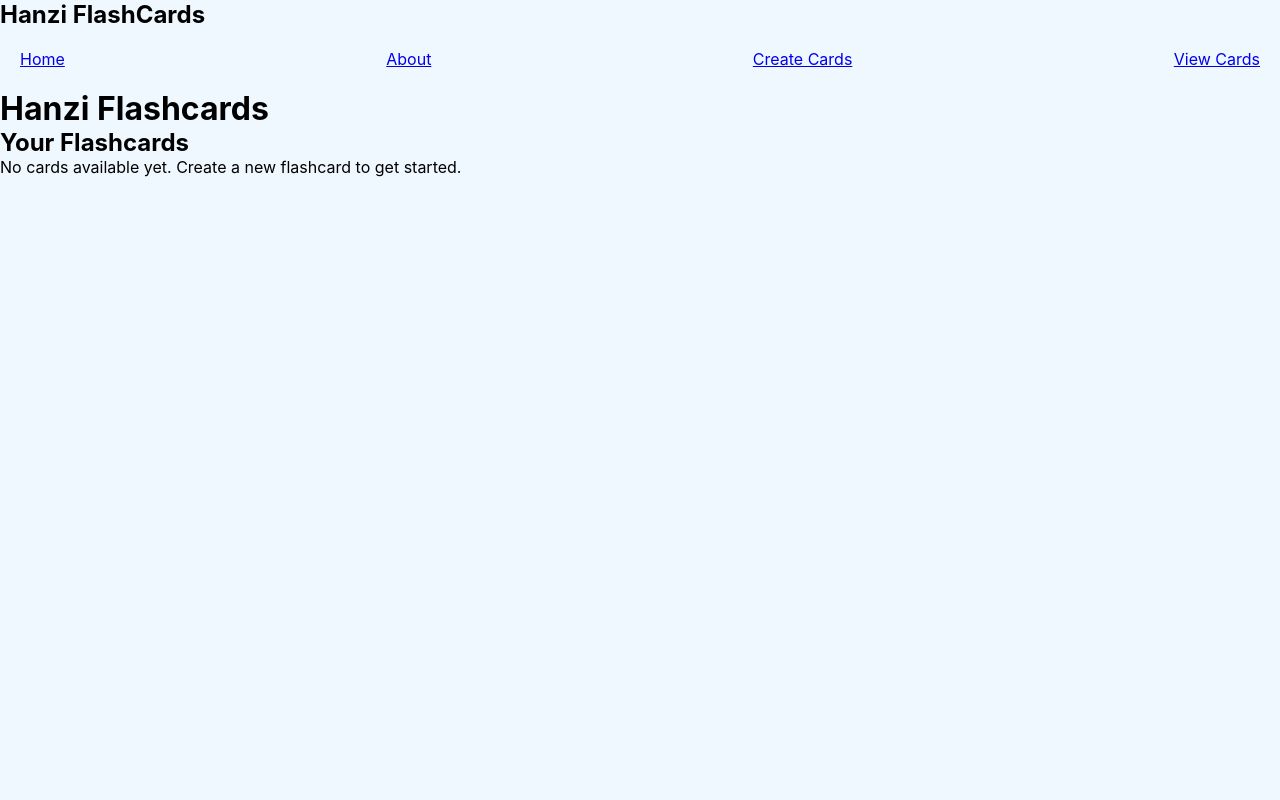
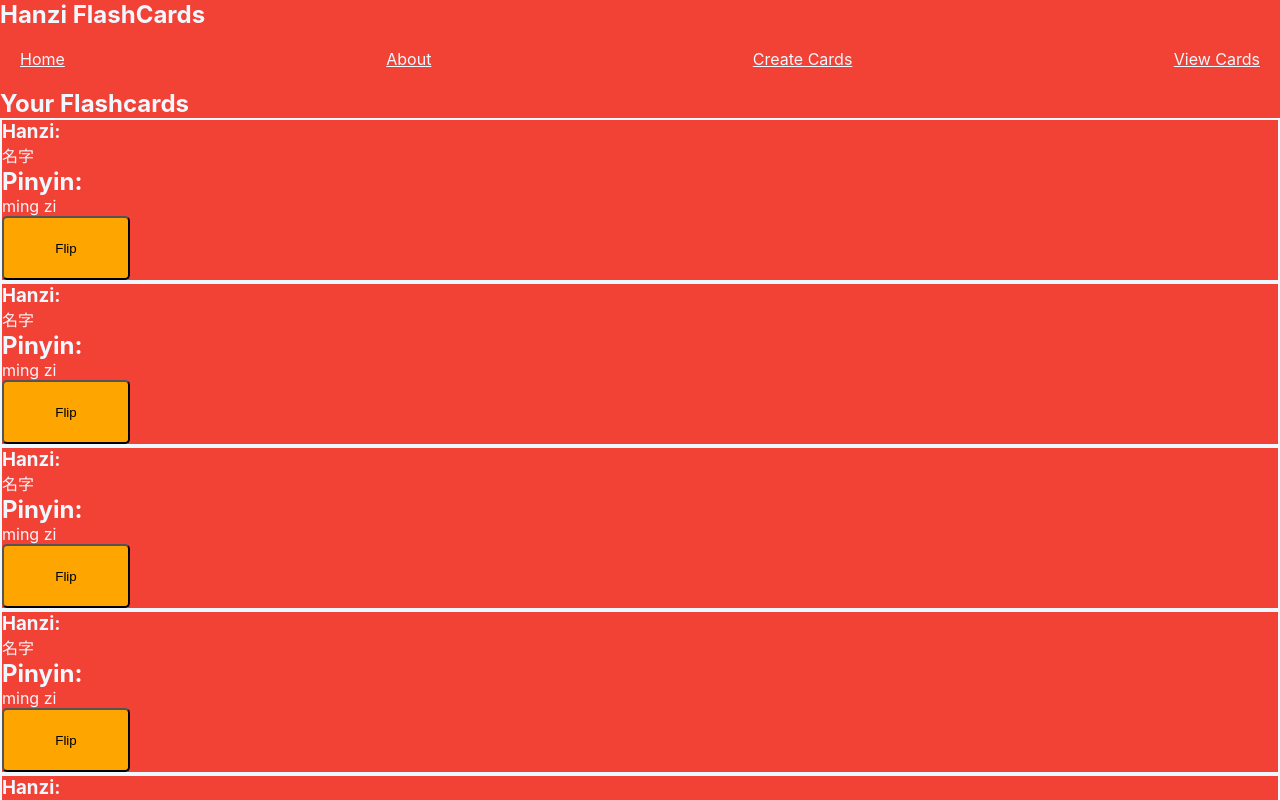
Before and after one commit to Karimi-F/phase-2-project-flashcards-app, a React (Create React App) app: page /view-cards in a window 1280 px wide. Shown: the top 800 px of the page. Built offline with nearby package versions, Linux system fonts and the light colour scheme; data requests are answered from the project's data file.

Commit message:
Gets and displays cards from db.json

```diff
--- /dev/null
+++ b/db.json
@@ -0,0 +1,144 @@
+{
+    "words": [
+      {
+        "id": "1",
+        "level": "HSK Level 1",
+        "Hanzi": "我",
+        "Pinyin": "wǒ",
+        "English translation": "I or me"
+      },
+      {
+        "id": "2",
+        "level": "HSK Level 1",
+        "Hanzi": "你",
+        "Pinyin": "nǐ",
+        "English translation": "you"
+      },
+      {
+        "id": "3",
+        "level": "HSK Level 1",
+        "Hanzi": "说",
+        "Pinyin": "shuō",
+        "English translation": "speak"
+      },
+      {
+        "id": "4",
+        "level": "HSK Level 1",
+        "Hanzi": "什么",
+        "Pinyin": "shénme",
+        "English translation": "what"
+      },
+      {
+        "id": "5",
+        "level": "HSK Level 1",
+        "Hanzi": "读",
+        "Pinyin": "dú",
+        "English translation": "read"
+      },
+      {
+        "id": "6",
+        "level": "HSK Level 1",
+        "Hanzi": "谁",
+        "Pinyin": "shéi",
+        "English translation": "who"
+      },
+      {
+        "id": "f765",
+        "level": "HSK Level 1",
+        "Hanzi": "你好",
+        "Pinyin": "Nǐ hǎo",
+        "English translation": "Hello\n"
+      },
+      {
+        "id": "b1e2",
+        "level": "HSK Level 2",
+        "Hanzi": "想",
+        "Pinyin": "xiǎng",
+        "English translation": " To want"
+      },
+      {
+        "id": "dcc3",
+        "level": "HSK Level 2",
+        "Hanzi": "快乐",
+        "Pinyin": "kuàilè",
+        "English translation": "Happy"
+      },
+      {
+        "id": "9eae",
+        "level": "HSK Level 3",
+        "Hanzi": "努力",
+        "Pinyin": "nǔlì",
+        "English translation": "To strive; To work hard"
+      },
+      {
+        "id": "bf27",
+        "level": "HSK Level 3",
+        "Hanzi": "通常",
+        "Pinyin": "tōngcháng",
+        "English translation": "Usually; Normally"
+      },
+      {
+        "id": "b030",
+        "level": "HSK Level 4",
+        "Hanzi": "研究",
+        "Pinyin": "yánjiū",
+        "English translation": "To research; Research"
+      },
+      {
+        "id": "6730",
+        "level": "HSK Level 6",
+        "Hanzi": "文化",
+        "Pinyin": "wénhuà",
+        "English translation": "Culture"
+      },
+      {
+        "id": "1f5a",
+        "level": "HSK Level 5",
+        "Hanzi": "普遍",
+        "Pinyin": "pǔbiàn",
+        "English translation": "Common; Widespread"
+      },
+      {
+        "id": "678a",
+        "level": "HSK Level 4",
+        "Hanzi": "发展",
+        "Pinyin": "fāzhǎn",
+        "English translation": "To develop; Development"
+      },
+      {
+        "id": "d420",
+        "level": "HSK Level 2",
+        "Hanzi": "朋友",
+        "Pinyin": "péngyǒu",
+        "English translation": "Friend"
+      },
+      {
+        "id": "16db",
+        "level": "HSK Level 4",
+        "Hanzi": "注意",
+        "Pinyin": "zhùyì",
+        "English translation": "To pay attention to"
+      },
+      {
+        "id": "a1e2",
+        "level": "HSK Level 1",
+        "Hanzi": "谢谢",
+        "Pinyin": "xièxiè",
+        "English translation": "Thank you"
+      },
+      {
+        "id": "f79d",
+        "level": "HSK Level 1",
+        "Hanzi": "再见",
+        "Pinyin": "zàijiàn",
+        "English translation": "Goodbye"
+      },
+      {
+        "id": "4d0b",
+        "level": "HSK Level 2",
+        "Hanzi": "告诉",
+        "Pinyin": "gàosù",
+        "English translation": "To tell"
+      }
+    ]
+  }
--- a/src/App.css
+++ b/src/App.css
@@ -1,5 +1,6 @@
 .App {
   text-align: center;
+
 }
 
 .App-logo {
--- a/src/Components/Header.js
+++ b/src/Components/Header.js
@@ -1,9 +1,10 @@
 import React from "react";
+import "../styles/Header.css";
 
 function Header (){
     return (
         <header>
-            <h1>Hanzi Flashcards</h1>
+            {/* <h1>Hanzi Flashcards</h1> */}
         </header>
     )
 }
--- a/src/Components/NavBar.js
+++ b/src/Components/NavBar.js
@@ -6,7 +6,7 @@ import "../styles/NavBar.css";
 function NavBar(){
     return(
         <nav className="navbar">
-            <h2>Hanzi FlashCards</h2>
+            <h1>Hanzi FlashCards</h1>
             <ul className="navbar-links">
                 <li>
                     <Link to="/">Home</Link>
--- a/src/pages/CreateCards.js
+++ b/src/pages/CreateCards.js
@@ -66,7 +66,7 @@ setEnglishTranslation("");
                         <option
                         key={level}
                         value={level}
-                        >Level{level}</option>
+                        >Level {level}</option>
                     ))}
                 </select>
                 <br/>
--- a/src/pages/Home.js
+++ b/src/pages/Home.js
@@ -2,6 +2,7 @@ import React from "react";
 import About from "../pages/About";
 // import Login from "../Components/Login"
 import Header from "../Components/Header";
+import "../styles/Home.css";
 
 function Home() {
 
@@ -18,7 +19,7 @@ function Home() {
     </p>
 
   {/* <Login /> */}
-  <About />
+  {/* <About /> */}
   {/* <CreateCards createCard={createCard}/> */}
   </div></>
 
--- a/src/pages/ViewCards.js
+++ b/src/pages/ViewCards.js
@@ -1,16 +1,42 @@
-import React from "react";
+import React, { useEffect } from "react";
 import CardDisplay from "../Components/CardDisplay";
 import "../styles/ViewCards.css";
 
-function ViewCards({cards}){
+function ViewCards(){
+
+const[cards,setCards] = React.useState([]);
+const[loading,setLoading] = React.useState(true);
+const[error,setError] = React.useState(null);
+
+useEffect(() => {
+    setLoading(true);
+
+ fetch("http://localhost:5000/words")
+ .then((response)=>{
+    if (!response.ok){
+        throw new Error ("Failed to fetch data");
+    } return response.json()
+ })
+ .then(data => {
+    setCards(data);
+    setLoading(false);
+ })
+ .catch(error => {
+    setError(error.message);
+    setLoading(false);
+ });
+},[]);
+
     return(
         <div className="view-cards">
         <h2>Your Flashcards</h2>
+        {loading && <p>Loading your flashcards...</p>}
+        {error && <p style={{color:"red"}}>Error:{error}</p>}
         <div className="card-list">
             {cards.length > 0 ? (
-                cards.map((card, index) => (
+                cards.map((card) => (
                     <CardDisplay
-                    key={index}
+                    key={card.id}
                     level={card.level}
                     hanzi={card.hanzi}
                     pinyin={card.pinyin}
--- a/src/styles/CreateCards.css
+++ b/src/styles/CreateCards.css
@@ -1,6 +1,7 @@
 *{
     padding: 0;
     margin: 0;
+    background-color: #F24236;
 }
 
 .form-container{
@@ -9,6 +10,38 @@
     border-radius: 5px;
     font-weight: 600;
     font-size: 20px;
+    height: 300px;
+}
+
+.form-container h2{
+    display: flex;
+    justify-content: center;
+}
+
+.form-container form{
+    padding: 20px;
+    margin-bottom: 30px;
+}
+
+.form-container label{
+    font-size: 20px;
+}
+
+.form-container select{
+    font-size: 20px;
+    border-radius:3px ;
+}
+
+.form-container option{
+    font-size: 20px;
+}
+
+.form-container input{
+    width: 10vw;
+    height: 2vw;
+    border-radius: 3px;
+    font-size: 20px;
+
 }
 
 .form-container .btn{
--- /dev/null
+++ b/src/styles/Header.css
@@ -0,0 +1,3 @@
+*{
+    background-color:#D3BAB8;
+}
--- /dev/null
+++ b/src/styles/Home.css
@@ -0,0 +1,36 @@
+*{
+    color: aliceblue;
+}
+
+/* *{
+    position: relative;
+    background-image: url('../assets/images/timothee-gidenne-xyIA0tRwpX4-unsplash.jpg');
+    background-size: cover;
+    background-repeat: no-repeat;
+    height: 100vh;
+    width: 100%;
+}
+
+*{
+    content: "";
+    position: absolute;
+    top: 0;
+    left: 0;
+    right: 0;
+    bottom: 0;
+    background-color:  rgba(255, 255, 255, 0);
+} */
+
+
+  /* .background-div::before {
+    content: "";
+    position: absolute;
+    top: 0;
+    left: 0;
+    right: 0;
+    bottom: 0;
+    background-color: rgba(255, 255, 255, 0.5); /* White overlay at 50% opacity */
+    /* Use rgba(0, 0, 0, 0.5) for a black overlay, or adjust as needed */
+    /* pointer-events: none;  */
+    /* Allows interaction with content beneath the overlay */
+  /* }  */
```
Also changed, not shown: src/assets/images/timothee-gidenne-xyIA0tRwpX4-unsplash.jpg (added).
